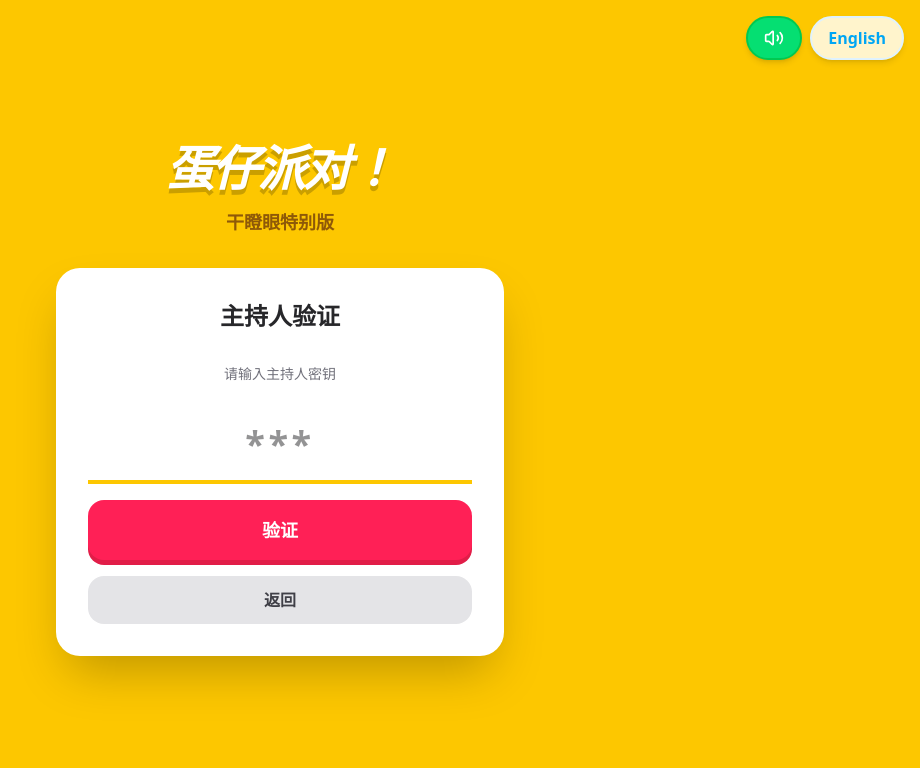
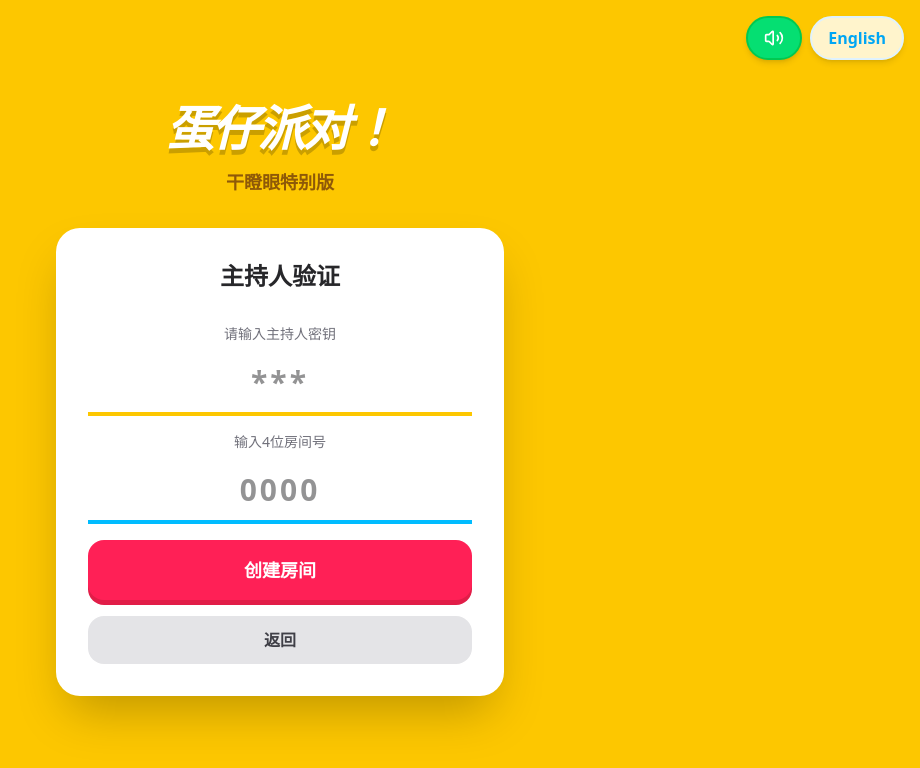
Before and after one commit to KristGao/gan-deng-yan, a React (Vite) app: page / in a window 1280 px wide. Both pictures are taken after a click on the button "主持人". Shown: the top 768 px of the page, without its empty margins (360-1280 px from the left). Built offline with nearby package versions, Linux system fonts and the light colour scheme.

Commit message:
Combine host key verification and room creation into single screen

```diff
--- a/src/App.tsx
+++ b/src/App.tsx
@@ -1002,7 +1002,7 @@ export default function App() {
       // This will be handled in initSocket when room_state is received
     }
 
-    // Host key verification screen
+    // Host key verification and room creation screen (combined)
     if (showHostKeyInput) {
       return (
         <div className="min-h-screen bg-yellow-400 flex flex-col items-center justify-center p-4 font-sans">
@@ -1047,38 +1047,91 @@ export default function App() {
               <h2 className="text-2xl font-black text-zinc-800 text-center mb-4">
                 {t("hostVerify")}
               </h2>
-              <p className="text-sm text-zinc-500 text-center mb-2">
+
+              {/* Game Key Input */}
+              <div className="flex flex-col gap-2">
+                <label className="text-sm text-zinc-500 text-center">
                   {t("enterHostKey")}
-              </p>
+                </label>
                 <input
                   type="password"
                   value={keyInput}
                   onChange={(e) => setKeyInput(e.target.value)}
                   placeholder="***"
-                className="w-full text-4xl font-black text-zinc-800 border-b-4 border-yellow-400 focus:outline-none text-center py-4 tracking-widest"
+                  className="w-full text-3xl font-black text-zinc-800 border-b-4 border-yellow-400 focus:outline-none text-center py-3 tracking-widest"
                 />
+              </div>
+
+              {/* Room Number Input */}
+              <div className="flex flex-col gap-2">
+                <label className="text-sm text-zinc-500 text-center">
+                  {t("enter4DigitRoom")}
+                </label>
+                <input
+                  type="text"
+                  value={roomNumber}
+                  onChange={(e) => {
+                    const val = e.target.value.replace(/\D/g, "").slice(0, 4);
+                    setRoomNumber(val);
+                  }}
+                  placeholder="0000"
+                  maxLength={4}
+                  className="w-full text-3xl font-black text-zinc-800 border-b-4 border-sky-400 focus:outline-none text-center py-3 tracking-widest"
+                />
+              </div>
+
               {keyError && (
-                <p className="text-rose-500 font-bold text-center">{t("keyError")}</p>
-              )}
+                <p className="text-rose-500 font-bold text-center">{keyError}</p>
+              )}
+
               <button
                 onClick={() => {
-                  if (keyInput === GAME_KEY) {
+                  // Validate key
+                  if (keyInput !== GAME_KEY) {
+                    setKeyError(t("keyError"));
+                    return;
+                  }
+                  // Validate room number
+                  if (roomNumber.length !== 4) {
+                    setKeyError(t("enter4DigitRoom"));
+                    return;
+                  }
+
+                  // All valid - create room
                   setKeyError("");
+                  setRoomId(roomNumber);
+                  setIsMultiplayer(true);
+                  setUserRole("host");
+                  initSocket(roomNumber);
+
+                  // Update URL
+                  const url = new URL(window.location.href);
+                  url.searchParams.set("room", roomNumber);
+                  window.history.pushState({}, "", url);
+
+                  // Register as host after socket connects
+                  setTimeout(() => {
+                    if (socket) {
+                      socket.emit("register_host", roomNumber);
+                      socket.emit("update_setup_players", roomNumber, setupPlayers);
+                      socket.emit("update_initial_coins", roomNumber, initialCoins);
+                    }
+                  }, 500);
+
                   setShowHostKeyInput(false);
-                    setShowRoomInput("host");
                   setKeyInput("");
-                  } else {
-                    setKeyError(t("keyError"));
-                  }
+                  setRoomNumber("");
                 }}
                 className="py-4 bg-rose-500 hover:bg-rose-600 text-white rounded-2xl font-black text-lg shadow-[0_5px_0_#e11d48] active:translate-y-1 active:shadow-none transition-all"
               >
-                {t("verify")}
-              </button>
+                {t("createRoom")}
+              </button>
+
               <button
                 onClick={() => {
                   setShowHostKeyInput(false);
                   setKeyInput("");
+                  setRoomNumber("");
                   setKeyError("");
                 }}
                 className="py-3 bg-zinc-200 hover:bg-zinc-300 text-zinc-700 rounded-2xl font-bold text-base transition-all"
@@ -1446,30 +1499,22 @@ export default function App() {
           {/* Host controls */}
           {isHost ? (
             <div className="flex flex-wrap gap-3 w-full justify-center">
-              {/* Room Info / Create Room - Combined in one area */}
-              <div className="flex-1 min-w-[140px] flex flex-col gap-2">
               {!isMultiplayer ? (
                 <button
                   onClick={createMultiplayerRoom}
-                    className="w-full py-4 bg-emerald-500 hover:bg-emerald-600 text-white rounded-2xl font-black text-base shadow-[0_5px_0_#10b981] active:translate-y-1 active:shadow-none transition-all flex items-center justify-center gap-2 whitespace-nowrap"
+                  className="flex-1 min-w-[140px] py-4 bg-emerald-500 hover:bg-emerald-600 text-white rounded-2xl font-black text-base shadow-[0_5px_0_#10b981] active:translate-y-1 active:shadow-none transition-all flex items-center justify-center gap-2 whitespace-nowrap"
                 >
                   <Users size={20} /> {t("hostOnline")}
                 </button>
               ) : (
-                  <div className="w-full flex flex-col gap-2">
-                    <div className="bg-emerald-100 border-2 border-emerald-300 rounded-xl px-4 py-2 text-center">
-                      <span className="text-xs font-bold text-emerald-600 uppercase">{t("room")}</span>
-                      <div className="text-2xl font-black text-emerald-700 tracking-wider">{roomId}</div>
-                    </div>
                 <button
                   onClick={copyInviteLink}
-                      className="w-full py-3 bg-emerald-500 hover:bg-emerald-600 text-white rounded-xl font-black text-sm shadow-[0_4px_0_#10b981] active:translate-y-1 active:shadow-none transition-all flex items-center justify-center gap-2"
-                    >
-                      <Users size={16} /> {t("copyLink")}
-                    </button>
-                  </div>
-                )}
-              </div>
+                  className="flex-1 min-w-[140px] py-4 bg-emerald-500 hover:bg-emerald-600 text-white rounded-2xl font-black text-base shadow-[0_5px_0_#10b981] active:translate-y-1 active:shadow-none transition-all flex flex-col items-center justify-center leading-tight"
+                >
+                  <span className="text-xs opacity-80">{t("room")}: {roomId}</span>
+                  <span>{t("copyLink")}</span>
+                </button>
+              )}
               <button
                 onClick={addAI}
                 className="flex-1 min-w-[120px] py-4 bg-blue-500 hover:bg-blue-600 text-white rounded-2xl font-black text-base shadow-[0_5px_0_#3b82f6] active:translate-y-1 active:shadow-none transition-all flex items-center justify-center gap-2 whitespace-nowrap"
```
Lines whose indentation alone changed are shown as unchanged.
